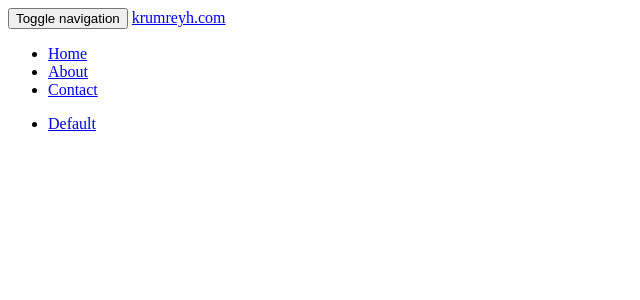
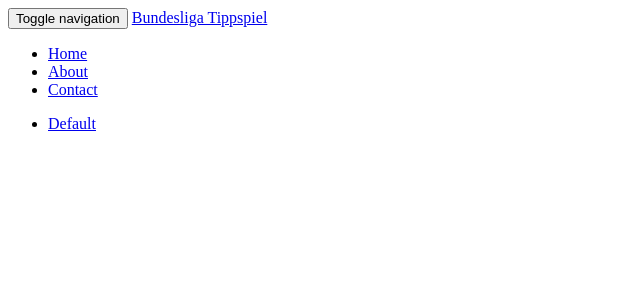
Before and after one commit to namboy94/bundesliga-tippspiel, a Python web app: template html/templates/navbar.html in a window 1280 px wide. Shown: the top 300 px of the page, without its empty margins (0-640 px from the left). Run offline with Jinja, Linux system fonts and the light colour scheme; the template is opened without the code that fills it, so the values that code supplies are empty.

Commit message:
Fix Title of Navbar

```diff
--- a/html/templates/navbar.html
+++ b/html/templates/navbar.html
@@ -9,7 +9,7 @@
                 <span class="icon-bar"></span>
                 <span class="icon-bar"></span>
             </button>
-            <a class="navbar-brand" href="index.php">krumreyh.com</a>
+            <a class="navbar-brand" href="index.php">Bundesliga Tippspiel</a>
         </div>
         <div id="navbar" class="navbar-collapse collapse">
             <ul class="nav navbar-nav">
```
